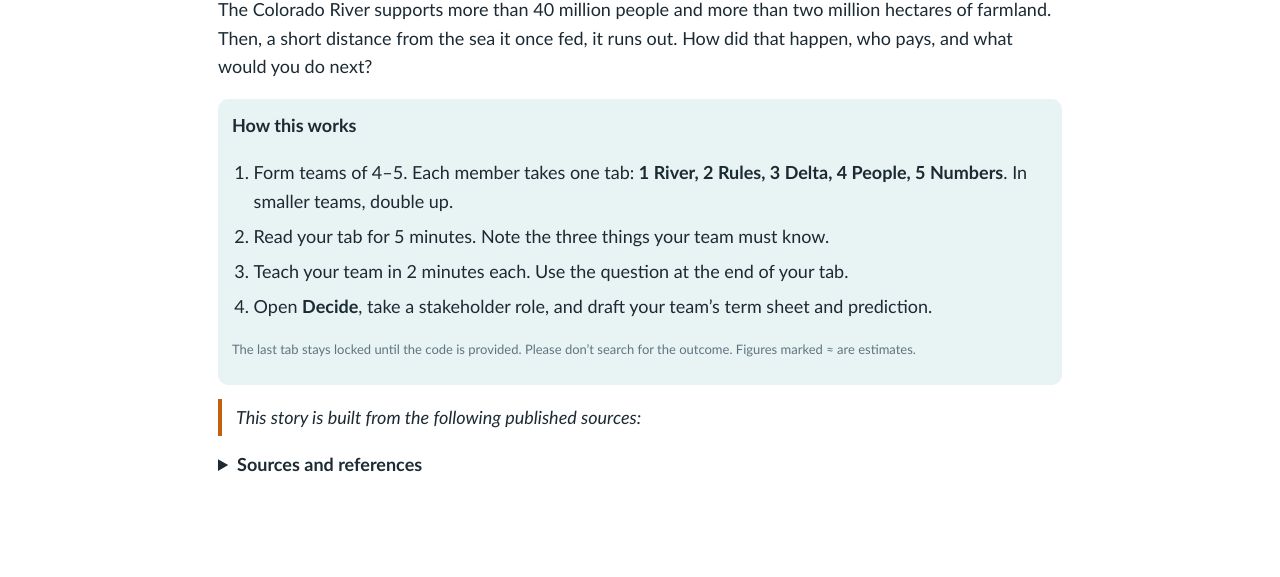
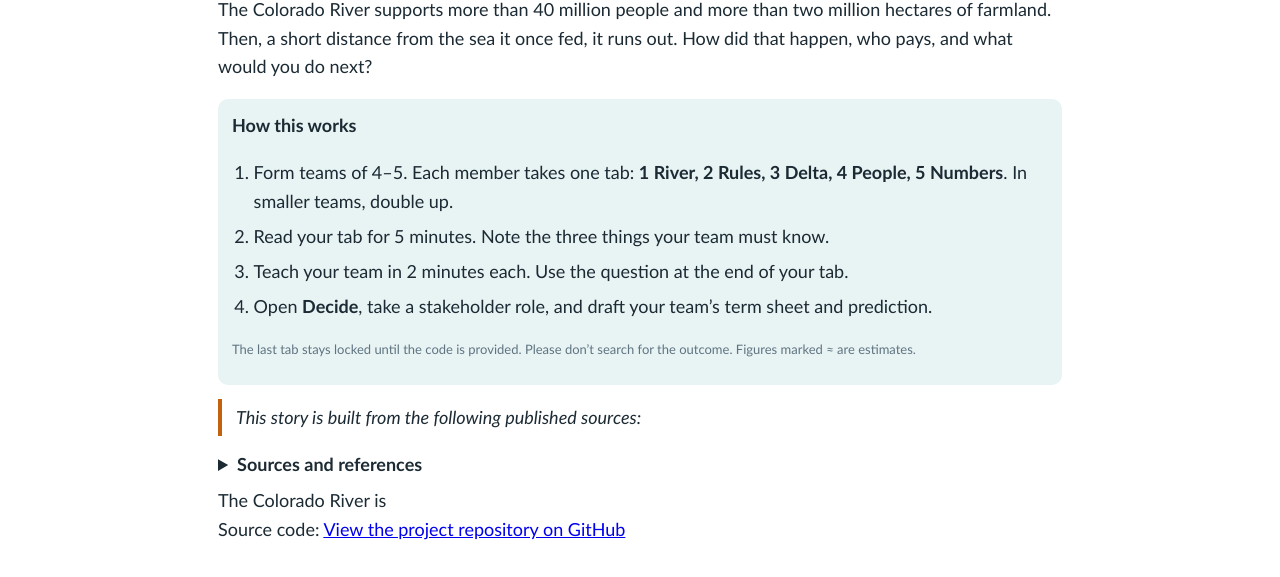
Before and after one commit to pgonzaleze/REM_221_Large_Systems_Colorado_River, a plain HTML site: page index.html in a window 1280 px wide. Shown: the part 175-752 px from the top of the page. Drawn offline with Linux system fonts and the light colour scheme.

Commit message:
Update index.html

```diff
--- a/index.html
+++ b/index.html
@@ -73,6 +73,16 @@ details{margin:8px 0}.refs{font-size:14px;padding-left:1.4em}.refs li{margin:.6e
 <h3>Two voices (2022 Senate hearings)</h3><div class="v"><b>Southern Nevada Water Authority:</b> the outlook is bleak but not unsolvable; the way out is demand management once thought unattainable, including careful crop choice and irrigation efficiency.</div>
 <div class="v"><b>Family Farm Alliance:</b> western farming is a strategic resource for food security, rural communities and drought resilience, and cannot simply be replaced.</div>
 <div class="tb"><b>Teach your team</b><br>Where would you draw the system boundary? Which structures matter most, and who controls them?</div></section>
+<div class="footer">
+  The Colorado River is
+ <br>
+  Source code:
+  <a href="https://pgonzaleze.github.io/REM_221_Large_Systems_Colorado_River/"
+     target="_blank"
+     rel="noopener noreferrer">
+    View the project repository on GitHub
+  </a>
+</div>
 
 <section id="v-rules"><div class="k">2 · The rules</div><h2>A river divided on paper</h2>
 <p class="scene">In 1922 negotiators divided a river they believed was larger than it is. The delta was not at the table.</p>
```
